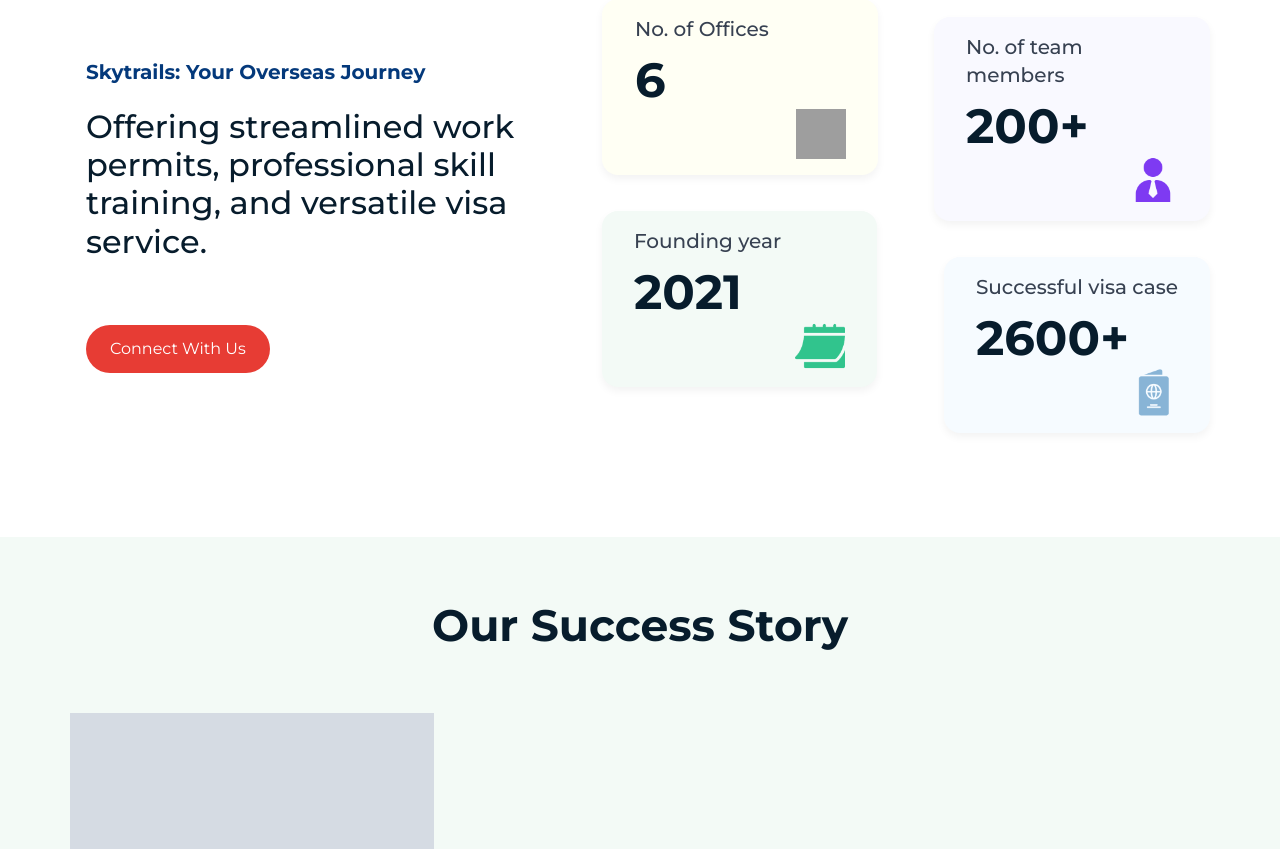
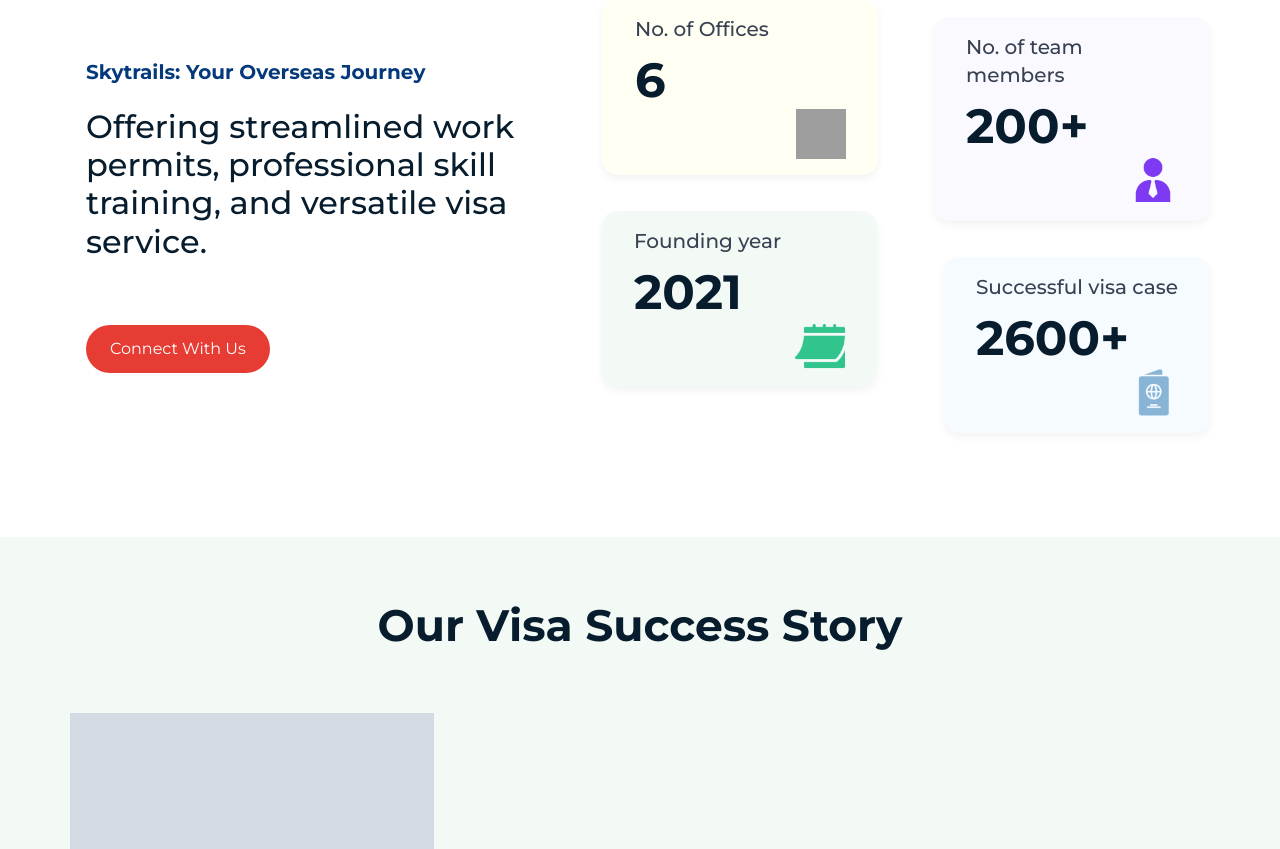
Before and after one commit to skytrails-production/VISA_Production, a Django app: template templates/VisaPage/home.html in a window 1280 px wide. Shown: the part 1361-2210 px from the top of the page. Run offline with Django 3.2, Linux system fonts and the light colour scheme; the template is opened without the code that fills it: most values are stand-ins (such as "Sample title", 1, 10 or a date in 2020); grey boxes marked "Sample" are stand-in pictures; some libraries are stand-ins or nearby versions; grey boxes are pictures that could not be loaded.

Commit message:
new updated

```diff
--- a/templates/VisaPage/home.html
+++ b/templates/VisaPage/home.html
@@ -230,7 +230,7 @@
 
 <div class="testimonial1">
    <div class="testimonial container">
-      <div class="faq-content">Our Success Story</div>
+      <div class="faq-content">Our Visa Success Story</div>
       <div class="row">
          {% for i in testimonial %}
 
```
